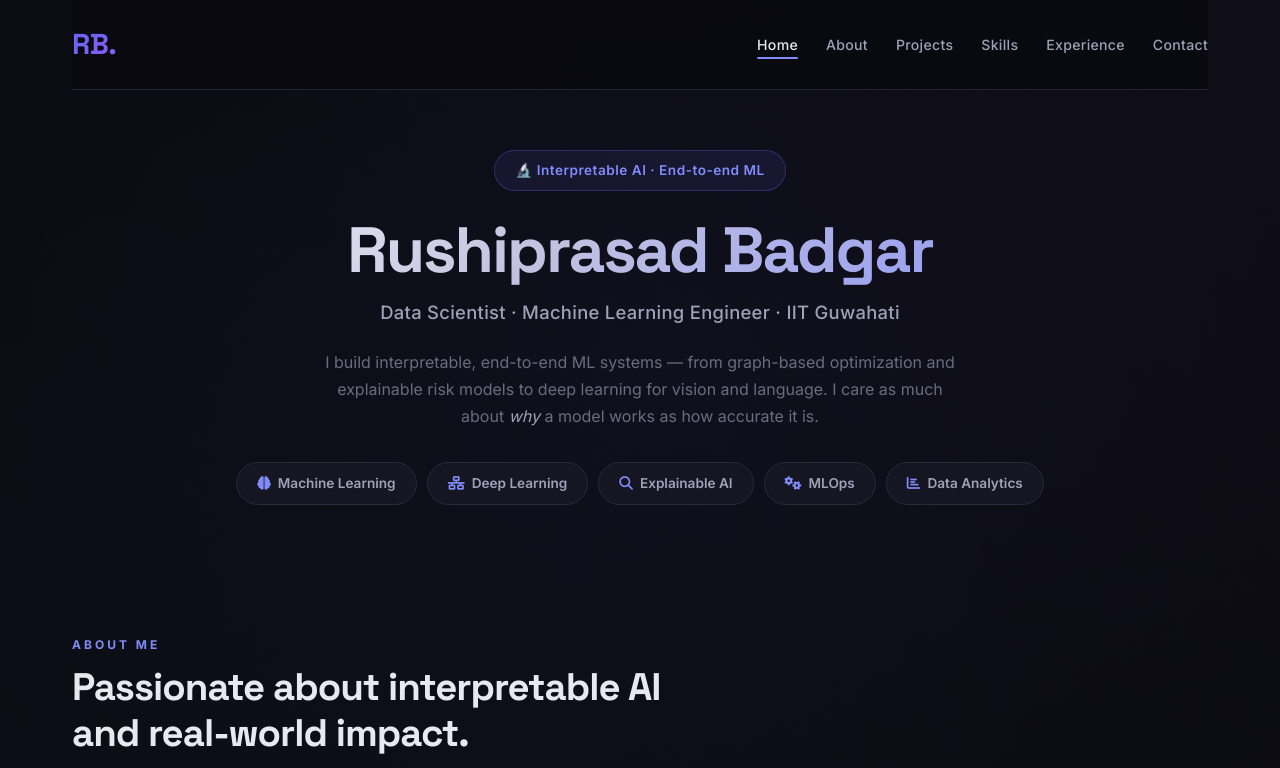
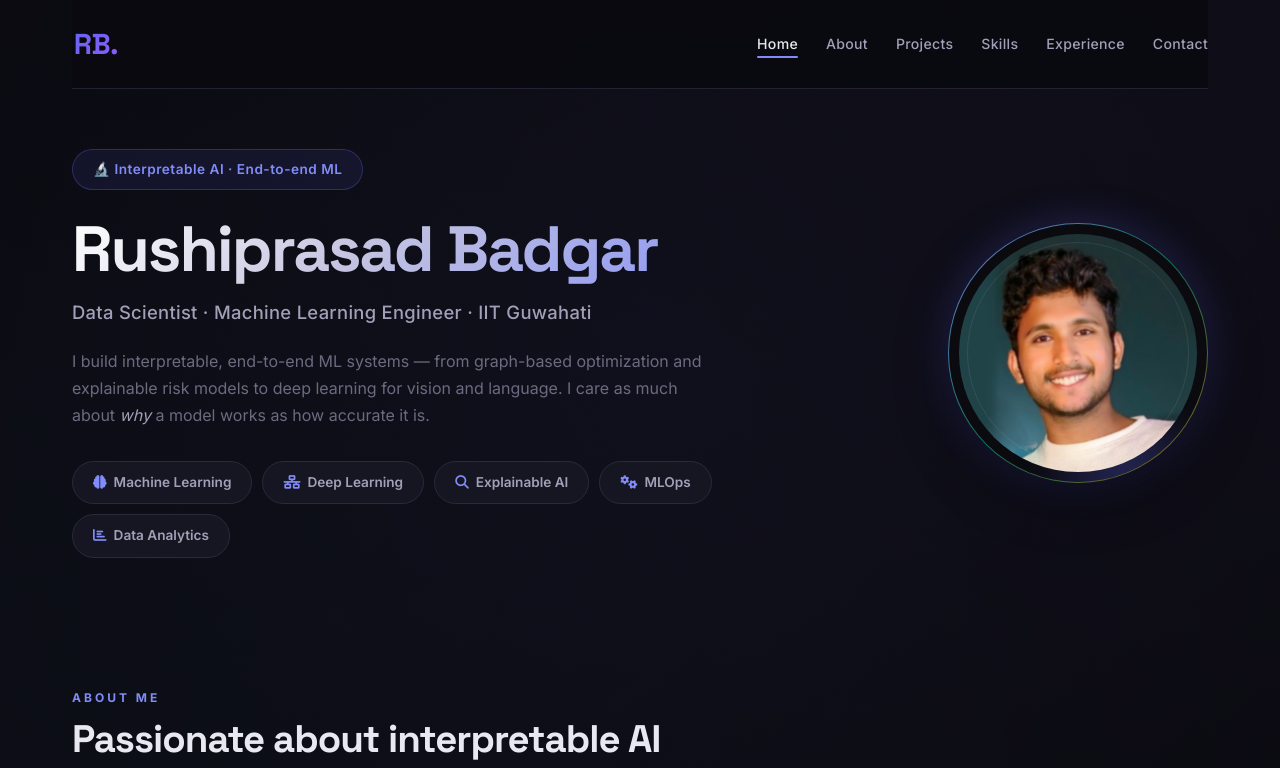
Before and after one commit to rushielevates/Portfolio, a plain HTML site: page index.html in a window 1280 px wide. Shown: the top 768 px of the page. Drawn offline with Linux system fonts and the light colour scheme.

Commit message:
added photo

```diff
--- a/index.html
+++ b/index.html
@@ -103,15 +103,51 @@
     }
 
     .logo {
+      display: inline-flex;
+      align-items: center;
+      justify-content: center;
+      width: 48px;
+      height: 48px;
       font-family: 'Space Grotesk', sans-serif;
       font-size: 1.8rem;
       font-weight: 700;
+      letter-spacing: -0.5px;
+      cursor: default;
+      position: relative;
+      flex: 0 0 48px;
+    }
+
+    .logo-text {
       background: var(--gradient-1);
       -webkit-background-clip: text;
       -webkit-text-fill-color: transparent;
       background-clip: text;
-      letter-spacing: -0.5px;
-      cursor: default;
+      transition: opacity var(--transition), transform var(--transition);
+    }
+
+    .logo-avatar {
+      position: absolute;
+      inset: 4px;
+      width: 40px;
+      height: 40px;
+      border-radius: 50%;
+      border: 2px solid rgba(129, 140, 248, 0.8);
+      object-fit: cover;
+      object-position: center top;
+      opacity: 0;
+      transform: scale(0.72);
+      transition: opacity var(--transition), transform var(--transition);
+      box-shadow: 0 0 22px rgba(99, 102, 241, 0.45);
+    }
+
+    .portrait-docked .logo-text {
+      opacity: 0;
+      transform: scale(0.7);
+    }
+
+    .portrait-docked .logo-avatar {
+      opacity: 1;
+      transform: scale(1);
     }
 
     .nav-links {
@@ -156,8 +192,18 @@
     /* HERO */
     .hero {
       padding: 60px 0 50px;
-      text-align: center;
       position: relative;
+    }
+
+    .hero-content {
+      display: grid;
+      grid-template-columns: minmax(0, 1fr) minmax(260px, 360px);
+      align-items: center;
+      gap: 46px;
+    }
+
+    .hero-copy {
+      text-align: left;
     }
 
     .hero-badge {
@@ -199,7 +245,7 @@
 
     .hero .hero-tagline {
       max-width: 650px;
-      margin: 0 auto 32px;
+      margin: 0 0 32px;
       font-size: 1rem;
       color: var(--text-muted);
       line-height: 1.7;
@@ -214,9 +260,64 @@
     .focus-pills {
       display: flex;
       flex-wrap: wrap;
-      justify-content: center;
+      justify-content: flex-start;
       gap: 10px;
       animation: fadeInUp 0.8s ease-out 0.4s both;
+    }
+
+    .hero-portrait {
+      position: relative;
+      width: min(100%, 260px);
+      aspect-ratio: 1;
+      justify-self: end;
+      border-radius: 50%;
+      padding: 10px;
+      background:
+        linear-gradient(var(--bg-primary), var(--bg-primary)) padding-box,
+        linear-gradient(135deg, rgba(129, 140, 248, 0.9), rgba(16, 185, 129, 0.6), rgba(245, 158, 11, 0.55)) border-box;
+      border: 1px solid transparent;
+      box-shadow: var(--shadow-lg), var(--shadow-glow);
+      animation: fadeInUp 0.8s ease-out 0.25s both;
+      overflow: hidden;
+      transition: opacity var(--transition), transform var(--transition);
+    }
+
+    .hero-portrait::before {
+      content: '';
+      position: absolute;
+      inset: 18px;
+      border: 1px solid rgba(255, 255, 255, 0.08);
+      border-radius: 50%;
+      z-index: 2;
+      pointer-events: none;
+    }
+
+    .hero-portrait::after {
+      content: '';
+      position: absolute;
+      inset: auto -20% -18% 18%;
+      height: 42%;
+      background: radial-gradient(circle, rgba(99, 102, 241, 0.32), transparent 68%);
+      filter: blur(14px);
+      z-index: 0;
+      pointer-events: none;
+    }
+
+    .hero-portrait img {
+      position: relative;
+      z-index: 1;
+      display: block;
+      width: 100%;
+      height: 100%;
+      object-fit: cover;
+      object-position: center top;
+      border-radius: 50%;
+      filter: saturate(1.04) contrast(1.02);
+    }
+
+    .portrait-docked .hero-portrait {
+      opacity: 0.28;
+      transform: scale(0.74) translateY(-18px);
     }
 
     .pill {
@@ -710,6 +811,29 @@
         font-size: 0.78rem;
       }
 
+      .hero-content {
+        grid-template-columns: 1fr;
+        gap: 34px;
+      }
+
+      .hero-copy {
+        text-align: center;
+      }
+
+      .hero .hero-tagline {
+        margin-left: auto;
+        margin-right: auto;
+      }
+
+      .focus-pills {
+        justify-content: center;
+      }
+
+      .hero-portrait {
+        justify-self: center;
+        width: min(68vw, 240px);
+      }
+
       .about-grid {
         grid-template-columns: 1fr;
         gap: 28px;
@@ -787,7 +911,10 @@
   <div class="container">
     <!-- Navigation -->
     <nav class="navbar" id="navbar">
-      <div class="logo">RB.</div>
+      <div class="logo" aria-label="Rushiprasad Badgar">
+        <span class="logo-text">RB.</span>
+        <img class="logo-avatar" src="Untitled design (5).png" alt="" aria-hidden="true" />
+      </div>
       <ul class="nav-links" id="navLinks">
         <li><a href="#home" class="nav-link active">Home</a></li>
         <li><a href="#about" class="nav-link">About</a></li>
@@ -800,6 +927,8 @@
 
     <!-- Hero Section -->
     <header class="hero" id="home">
+      <div class="hero-content">
+        <div class="hero-copy">
           <div class="hero-badge">🔬 Interpretable AI · End-to-end ML</div>
           <h1>Rushiprasad Badgar</h1>
           <p class="subtitle">Data Scientist · Machine Learning Engineer · IIT Guwahati</p>
@@ -813,6 +942,11 @@
             <span class="pill"><i class="fas fa-search"></i> Explainable AI</span>
             <span class="pill"><i class="fas fa-gears"></i> MLOps</span>
             <span class="pill"><i class="fas fa-chart-bar"></i> Data Analytics</span>
+          </div>
+        </div>
+        <figure class="hero-portrait" aria-label="Portrait of Rushiprasad Badgar">
+          <img src="Untitled design (5).png" alt="Rushiprasad Badgar" />
+        </figure>
       </div>
     </header>
 
@@ -1140,6 +1274,7 @@
     (function() {
       const sections = document.querySelectorAll('section, header');
       const navLinks = document.querySelectorAll('.nav-link');
+      const hero = document.querySelector('.hero');
 
       const observerOptions = {
         root: null,
@@ -1164,6 +1299,16 @@
       sections.forEach(section => {
         observer.observe(section);
       });
+
+      const updatePortraitDock = () => {
+        if (!hero) return;
+        const shouldDock = hero.getBoundingClientRect().bottom <= 130;
+        document.body.classList.toggle('portrait-docked', shouldDock);
+      };
+
+      updatePortraitDock();
+      window.addEventListener('scroll', updatePortraitDock, { passive: true });
+      window.addEventListener('resize', updatePortraitDock);
 
       document.querySelectorAll('a[href^="#"]').forEach(anchor => {
         anchor.addEventListener('click', function(e) {
```
Also changed, not shown: Untitled design (5).png (added). Lines whose indentation alone changed are shown as unchanged.
